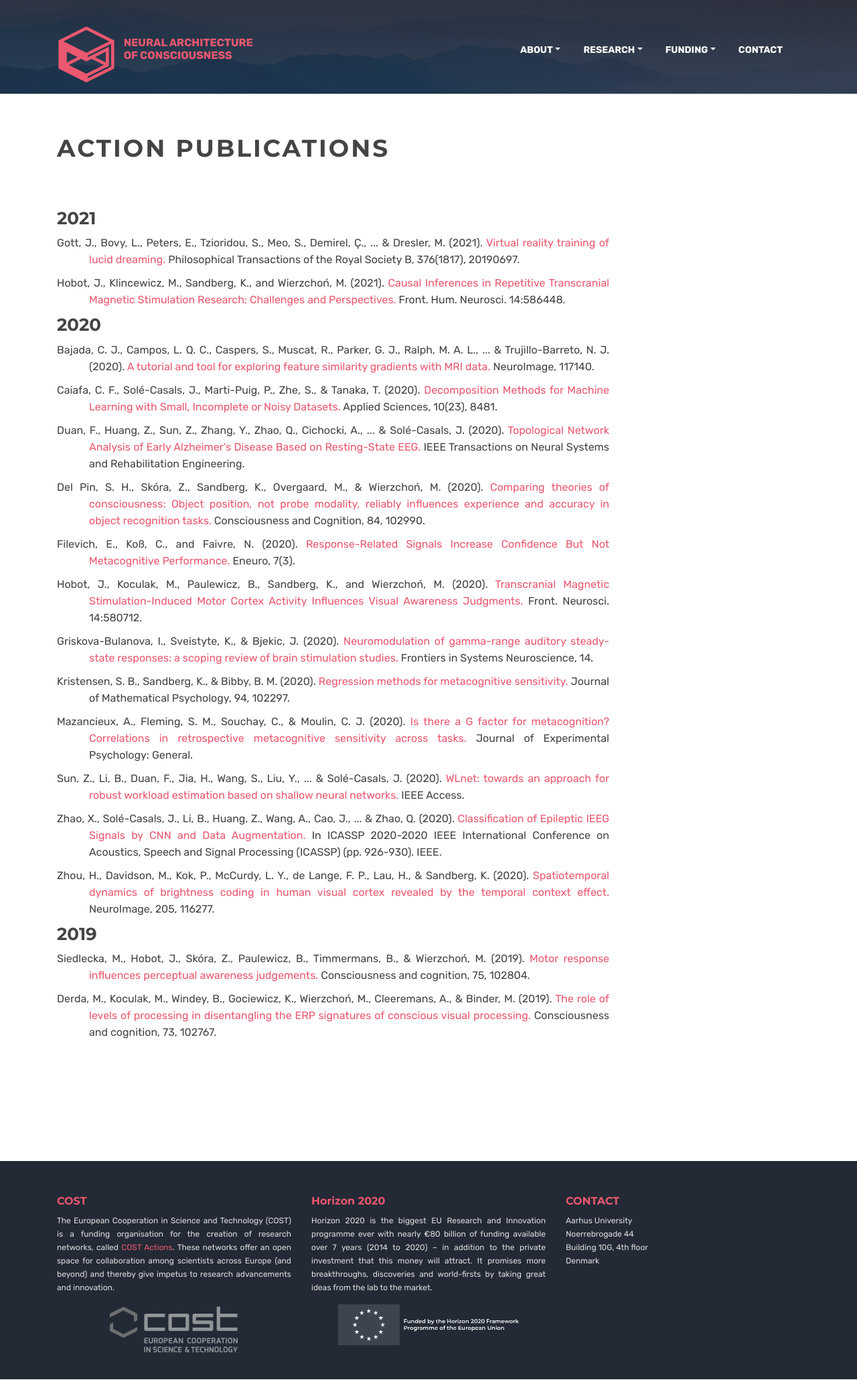
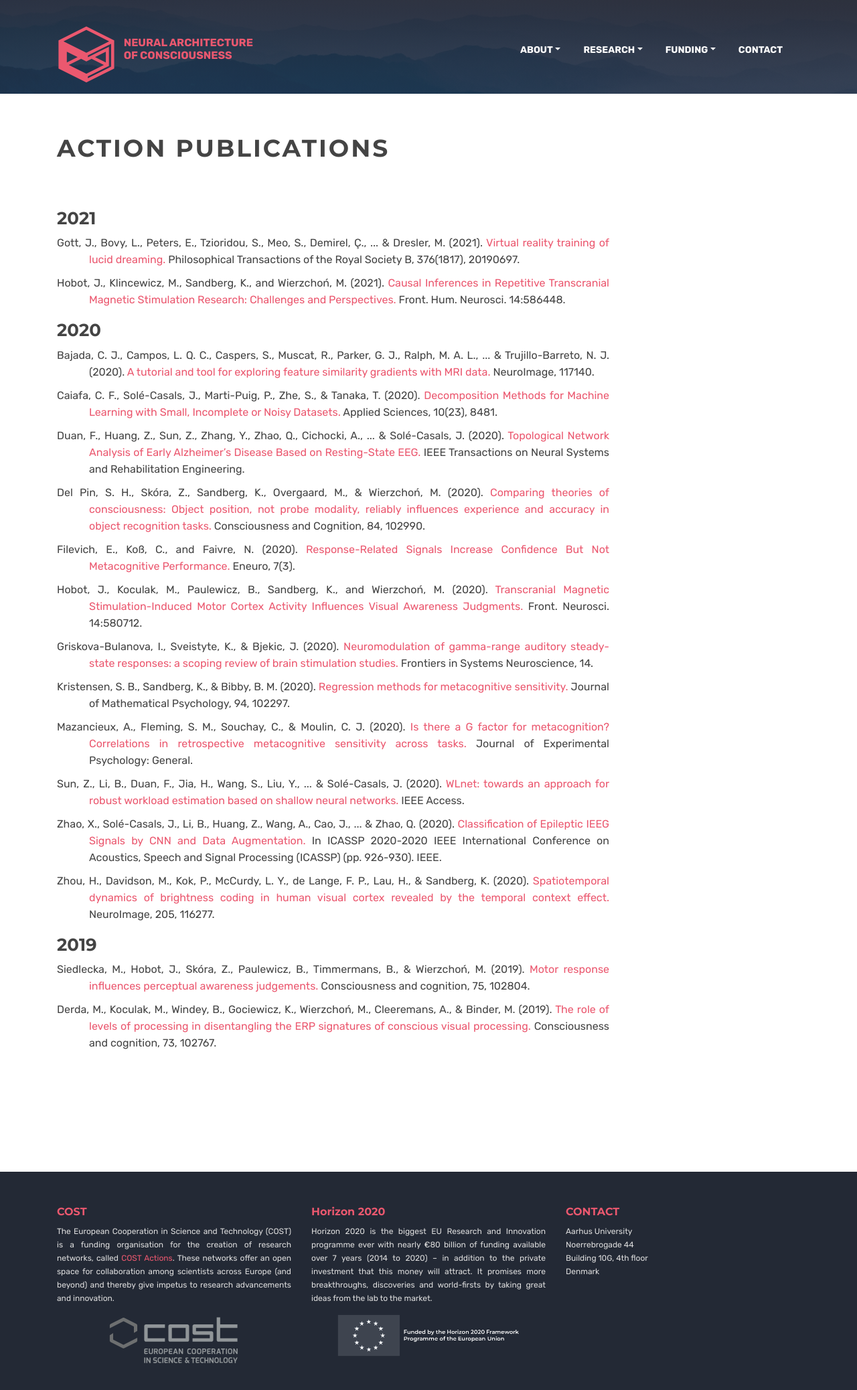
Before and after one commit to neuralarchcon/neuralarchcon.github.io, a Jekyll site: the page built from publications.html, in a window 1280 px wide. Shown: the whole page at 67% size. Built offline with Jekyll 4.4.1, drawn with Linux system fonts in a browser that asks for light colours.

Commit message:
Update publications.html
tweak spacing

```diff
--- a/publications.html
+++ b/publications.html
@@ -39,7 +39,7 @@
 
     </div>
 
-    <div class="mb-30"></div>
+    <div class="mb-2"></div>
 
     <div class="row">
       <div class="col-sm-12 col-md-9">
@@ -108,7 +108,7 @@
 
     </div>
 
-    <div class="mb-30"></div>
+    <div class="mb-2"></div>
 
     <div class="row">
       <div class="col-sm-12 col-md-9">
```
